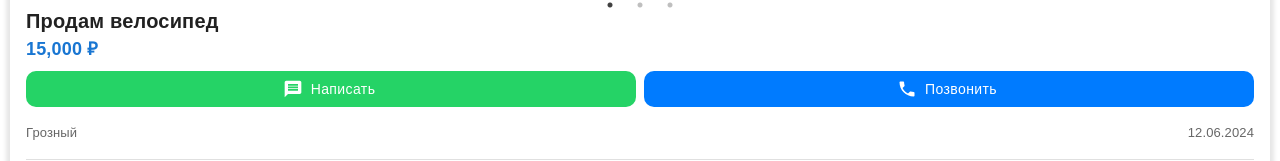
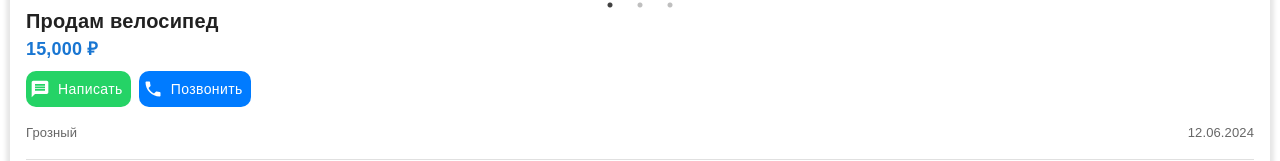
Before and after one commit to UsmanAzhigov/BerkatLite-frontend, a React (Vite) app: page /ad/1 in a window 1280 px wide. Shown: the part 350-511 px from the top of the page. Built offline with nearby package versions, Linux system fonts and the light colour scheme.

Commit message:
add animations

```diff
--- a/package.json
+++ b/package.json
@@ -17,6 +17,7 @@
     "@mui/material": "^7.2.0",
     "@mui/styled-engine": "^7.2.0",
     "@reduxjs/toolkit": "^2.8.2",
+    "framer-motion": "^12.23.0",
     "react": "^19.1.0",
     "react-dom": "^19.1.0",
     "react-router-dom": "^7.6.3",
--- a/src/app/layout/index.tsx
+++ b/src/app/layout/index.tsx
@@ -2,7 +2,8 @@ import { Box, CssBaseline } from '@mui/material';
 import React from 'react';
 import { Header } from '../../components';
 
-const Layout = ({ children }: { children: React.ReactNode }) => (
+const Layout = ({ children }: { children: React.ReactNode }) => {
+  return (
     <>
       <CssBaseline />
       <Header />
@@ -16,5 +17,6 @@ const Layout = ({ children }: { children: React.ReactNode }) => (
       </Box>
     </>
   );
+};
 
 export default Layout;
--- a/src/components/adCard/index.tsx
+++ b/src/components/adCard/index.tsx
@@ -1,5 +1,6 @@
 import { ImageNotSupported } from '@mui/icons-material';
 import { Box, Paper, Stack, Typography } from '@mui/material';
+import { motion } from 'framer-motion';
 
 export interface AdCardProps {
   image?: string[];
@@ -13,6 +14,9 @@ export interface AdCardProps {
 
 export const AdCard = ({ image, title, price, description, city, date, onClick }: AdCardProps) => (
   <Paper
+    component={motion.div}
+    whileHover={{ scale: 1.03, boxShadow: '0px 4px 16px 4px rgba(0,0,0,0.13)' }}
+    transition={{ type: 'spring', stiffness: 200, damping: 15 }}
     sx={{
       width: '100%',
       borderRadius: '15px',
--- a/src/pages/home/index.tsx
+++ b/src/pages/home/index.tsx
@@ -30,8 +30,12 @@ export default function HomePage() {
           onChange={(e) => setSearch(e.target.value)}
         />
         <Stack flexDirection="row" alignItems="center" justifyContent="space-between" gap={2}>
-          <Button endIcon={<Tune />}> Фильтры</Button>
+          <Button fullWidth endIcon={<Tune />}>
+            {' '}
+            Фильтры
+          </Button>
           <Button
+            fullWidth
             endIcon={
               <SwapVert
                 sx={{
--- a/src/shared/ui/button/index.tsx
+++ b/src/shared/ui/button/index.tsx
@@ -1,5 +1,6 @@
 import { Button as MuiButton } from '@mui/material';
 import type { ButtonProps as MuiButtonProps } from '@mui/material/Button';
+import { motion } from 'framer-motion';
 import type { ReactNode } from 'react';
 
 export interface ButtonProps extends MuiButtonProps {
@@ -20,8 +21,14 @@ export const Button = (props: ButtonProps) => {
   };
   const mergedSx = Array.isArray(sx) ? [defaultSx, ...sx] : sx ? [defaultSx, sx] : defaultSx;
   return (
-    <MuiButton fullWidth={fullWidth ?? true} sx={mergedSx} {...rest}>
-      {children}
-    </MuiButton>
+    <motion.div
+      whileTap={{ scale: 0.96 }}
+      transition={{ type: 'spring', stiffness: 300, damping: 20 }}
+      style={{ display: 'inline-block', width: fullWidth ? '100%' : undefined }}
+    >
+      <MuiButton fullWidth={fullWidth ?? true} sx={mergedSx} {...rest}>
+        {children}
+      </MuiButton>
+    </motion.div>
   );
 };
--- a/src/widgets/listAd/index.tsx
+++ b/src/widgets/listAd/index.tsx
@@ -1,4 +1,5 @@
 import { List, ListItem } from '@mui/material';
+import { AnimatePresence, motion } from 'framer-motion';
 import type { FC } from 'react';
 import { useNavigate } from 'react-router-dom';
 import { AdCard } from '../../components/adCard';
@@ -13,12 +14,18 @@ export const ListAd: FC<ListAdType> = ({ data }) => {
 
   return (
     <List>
+      <AnimatePresence>
         {data?.map((ad) => (
           <ListItem
             key={ad.id}
             disablePadding
             sx={{ mb: 2, cursor: 'pointer' }}
             onClick={() => navigate(`/ad/${ad.id}`)}
+            component={motion.li}
+            initial={{ opacity: 0, y: 30 }}
+            animate={{ opacity: 1, y: 0 }}
+            exit={{ opacity: 0, y: 30 }}
+            transition={{ duration: 0.4, type: 'spring', stiffness: 60 }}
           >
             <AdCard
               image={ad.image}
@@ -30,6 +37,7 @@ export const ListAd: FC<ListAdType> = ({ data }) => {
             />
           </ListItem>
         ))}
+      </AnimatePresence>
     </List>
   );
 };
```
Also changed, not shown: 1 other file (tests, documents, lock files or other folders). Lines whose indentation alone changed are shown as unchanged.
